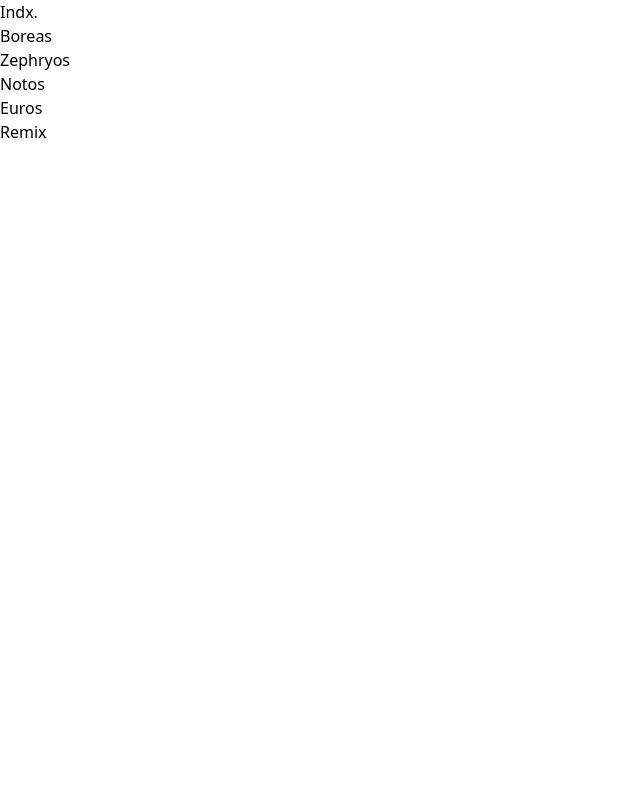
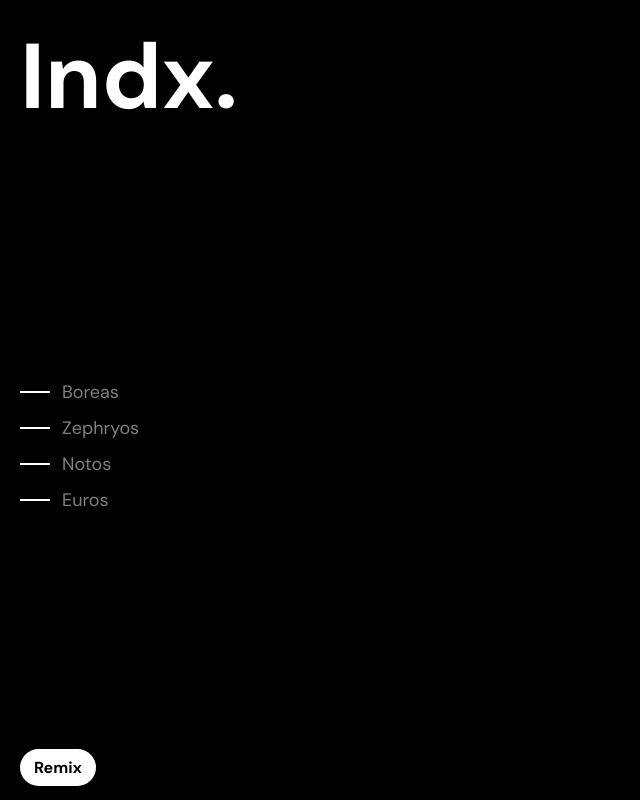
Before and after one commit to Val1t3/mgkprod-chapters, a website: page src/index.html in a window 1280 px wide. Shown: the whole page, without its empty margins (0-640 px from the left). Drawn offline with Linux system fonts and the light colour scheme.

Commit message:
[ADD] styles to frame-menu + beginning animation list-point

```diff
--- a/src/index.html
+++ b/src/index.html
@@ -5,11 +5,12 @@
     <meta http-equiv="X-UA-Compatible" content="IE=edge" />
     <meta name="viewport" content="width=device-width, initial-scale=1.0" />
     <link href="/dist/output.css" rel="stylesheet" />
+    <link href="./styles.css" rel="stylesheet" />
     <!-- GOOGLE FONT DM SANS -->
     <link rel="preconnect" href="https://fonts.googleapis.com" />
     <link rel="preconnect" href="https://fonts.gstatic.com" crossorigin />
     <link
-      href="https://fonts.googleapis.com/css2?family=DM+Sans:wght@500&display=swap"
+      href="https://fonts.googleapis.com/css2?family=DM+Sans:wght@400;500;700&display=swap"
       rel="stylesheet"
     />
     <title>Chapters — Framer Scroll Animation Demo</title>
@@ -18,20 +19,35 @@
       href="https://framerusercontent.com/sites/icons/default-favicon.v3.png"
     />
   </head>
-  <body>
-    <div class="menu-frame">
-      <h1 class="">Indx.</h1>
-      <ul>
-        <li>Boreas</li>
-        <li>Zephryos</li>
-        <li>Notos</li>
-        <li>Euros</li>
+  <body class="font-dmsans bg-black">
+    <div id="frame-menu" class="h-screen p-5 flex flex-col justify-between">
+      <h1 class="text-xl text-white font-bold leading-tight">Indx.</h1>
+      <ul class="text-lg font-extralight leading-9">
+        <li class="flex items-center space-x-3">
+          <a id="list-point" href="" />
+          <a href="" class="text-white/50"><p>Boreas</p></a>
+        </li>
+        <li class="flex items-center space-x-3">
+          <a id="list-point" href="" />
+          <a href="" class="text-white/50">Zephryos</a>
+        </li>
+        <li class="flex items-center space-x-3">
+          <a id="list-point" href="" />
+          <a href="" class="text-white/50">Notos</a>
+        </li>
+        <li class="flex items-center space-x-3">
+          <a id="list-point" href="" />
+          <a href="" class="text-white/50">Euros</a>
+        </li>
       </ul>
-      <button
-        onclick="window.location.href='https://login.framer.com/?origin=framer-web&redirect=https%3A%2F%2Fframer.com%2Fprojects%2Fnew%3Fduplicate%3DAu1NJpS6iTThIGTmFL3C'"
-      >
-        Remix
-      </button>
+      <div>
+        <a
+          class="px-3.5 py-2 bg-white rounded-3xl font-semibold"
+          href="https://login.framer.com/?origin=framer-web&redirect=https%3A%2F%2Fframer.com%2Fprojects%2Fnew%3Fduplicate%3DAu1NJpS6iTThIGTmFL3C"
+        >
+          Remix
+        </a>
+      </div>
     </div>
   </body>
 </html>
--- /dev/null
+++ b/src/styles.css
@@ -0,0 +1,23 @@
+html {
+    scroll-behavior: smooth;
+}
+
+/* ANIMATED LIST-POINT IN FRAME-MENU */
+@keyframes list-point-animation {
+    from {
+        background-color: gray;
+        width: 2px;
+    }
+    to {
+        background-color: white;
+        width: 30px;
+    }
+}
+
+#list-point {
+    height: 2px;
+    animation-name: list-point-animation;
+    animation-duration: 0.35s;
+    animation-timing-function: linear;
+    animation-fill-mode: both;
+}
--- a/tailwind.config.js
+++ b/tailwind.config.js
@@ -2,7 +2,14 @@
 module.exports = {
   content: ["./src/**/*.{html,js}"],
   theme: {
-    extend: {},
+    extend: {
+      fontFamily: {
+        'dmsans': ['DM Sans', 'sans-serif'],
+      },
+      fontSize: {
+        xl: '92px',
+      },
+    },
   },
   plugins: [],
 }
```
Also changed, not shown: dist/output.css.
